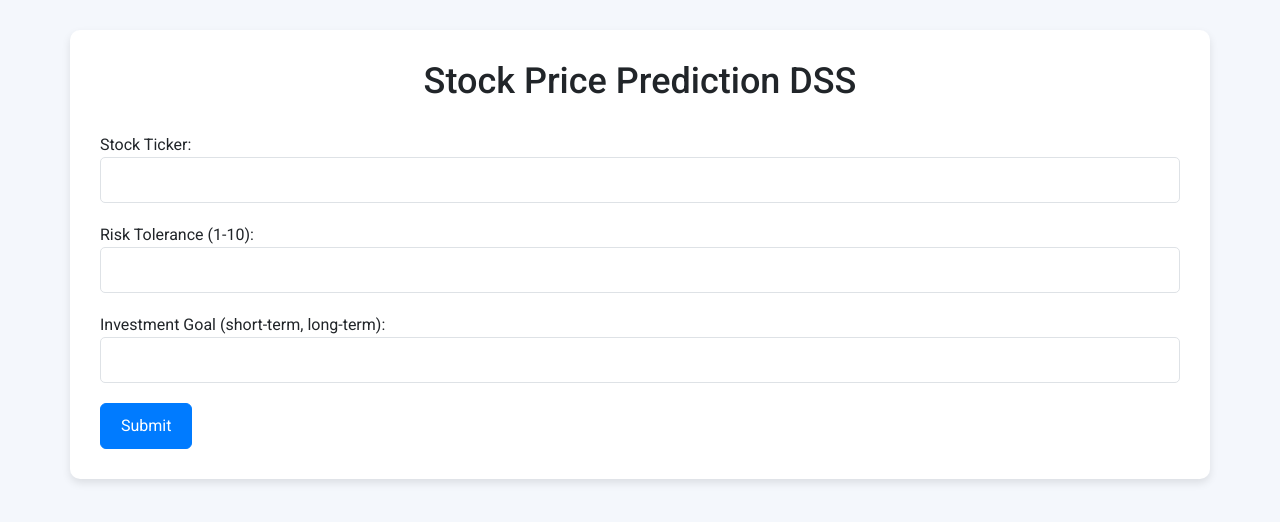
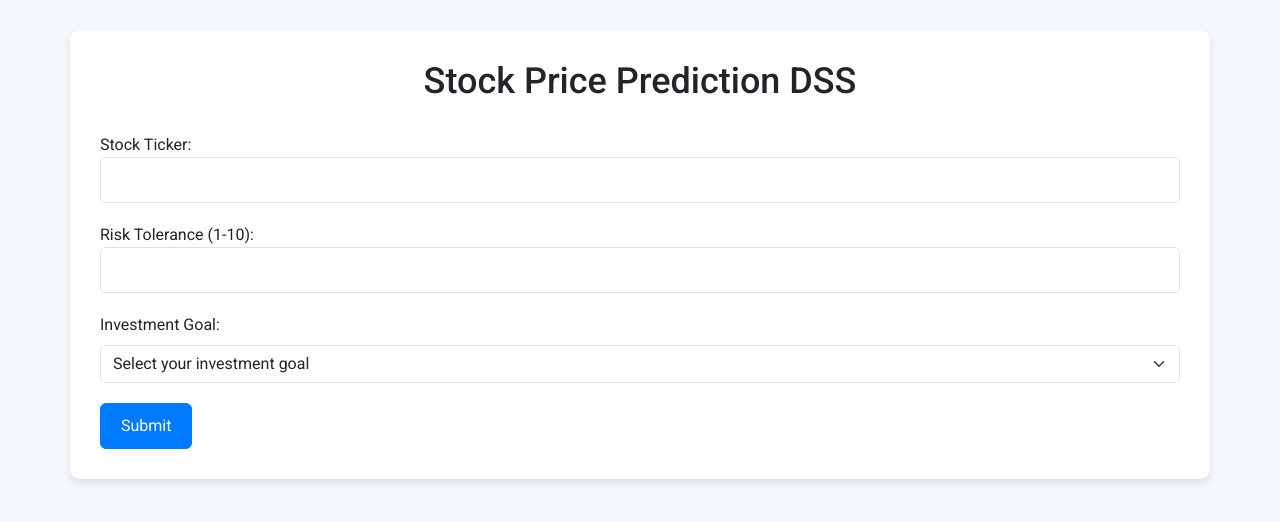
Before and after one commit to Prozero00/Stock-Market-DSS, a Flask app: page / in a window 1280 px wide. Shown: the top 522 px of the page. Run offline with Flask 3, Linux system fonts and the light colour scheme.

Commit message:
Update index.html

```diff
--- a/templates/index.html
+++ b/templates/index.html
@@ -80,8 +80,12 @@
             <input type="number" class="form-control" id="risk_tolerance" name="risk_tolerance" min="1" max="10" required>
         </div>
         <div class="form-group">
-            <label for="investment_goal">Investment Goal (short-term, long-term):</label>
-            <input type="text" class="form-control" id="investment_goal" name="investment_goal" required>
+            <label for="investment_goal" class="form-label">Investment Goal:</label>
+            <select id="investment_goal" name="investment_goal" class="form-select" required>
+                <option value="" disabled selected>Select your investment goal</option>
+                <option value="Short-term">Short-term</option>
+                <option value="Long-term">Long-term</option>
+            </select>
         </div>
         <button type="submit" class="btn btn-primary">Submit</button>
     </form>
```
